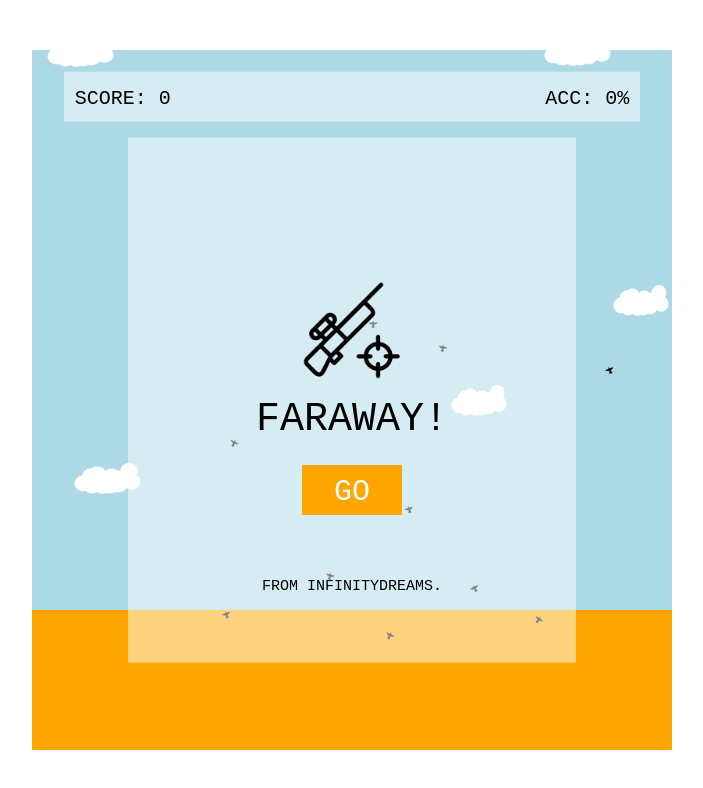
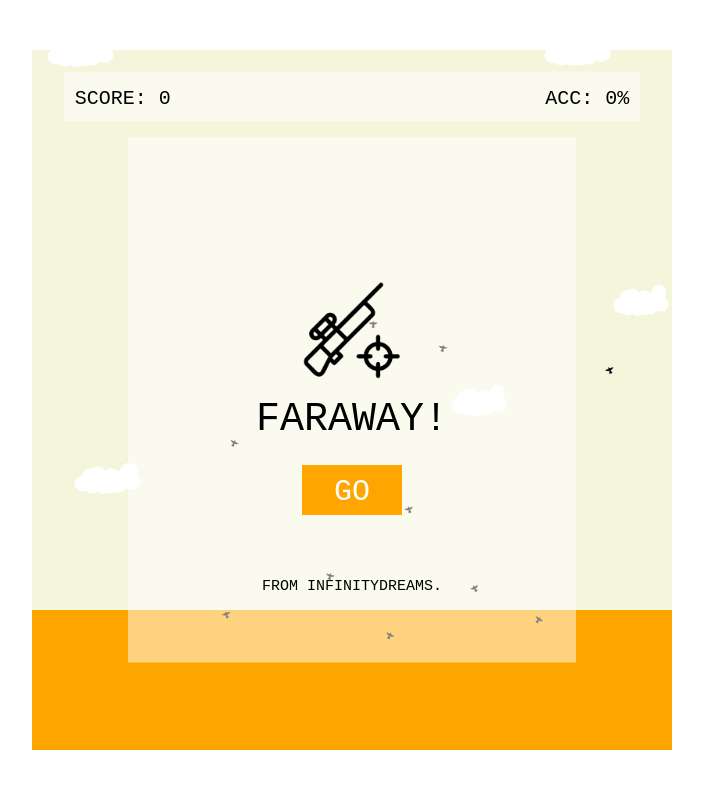
Before and after one commit to mrmongkeyy/bananaconsole, a plain HTML site: page faraway/index.html in a window 1280 px wide. Shown: the whole page, without its empty margins (288-991 px from the left). Drawn offline with Linux system fonts and the light colour scheme.

Commit message:
got it all

```diff
--- a/faraway/index.html
+++ b/faraway/index.html
@@ -8,7 +8,7 @@
 				background:white;
 			}
 			canvas{
-				background:lightblue;
+				background:beige;
 			}
 		</style>
 	</head>
--- a/infinityRoads/more/menu.js
+++ b/infinityRoads/more/menu.js
@@ -20,7 +20,7 @@ CONSOLE.Object('menu',{
 			this.delete = true;
 			this.engine.play = true;
 			this.engine.object.car.audios.useInterval = true;
-			this.engine.object.car.audios.play();
+			//this.engine.object.car.audios.play();
 		}
 	},
 	draw(){
```
